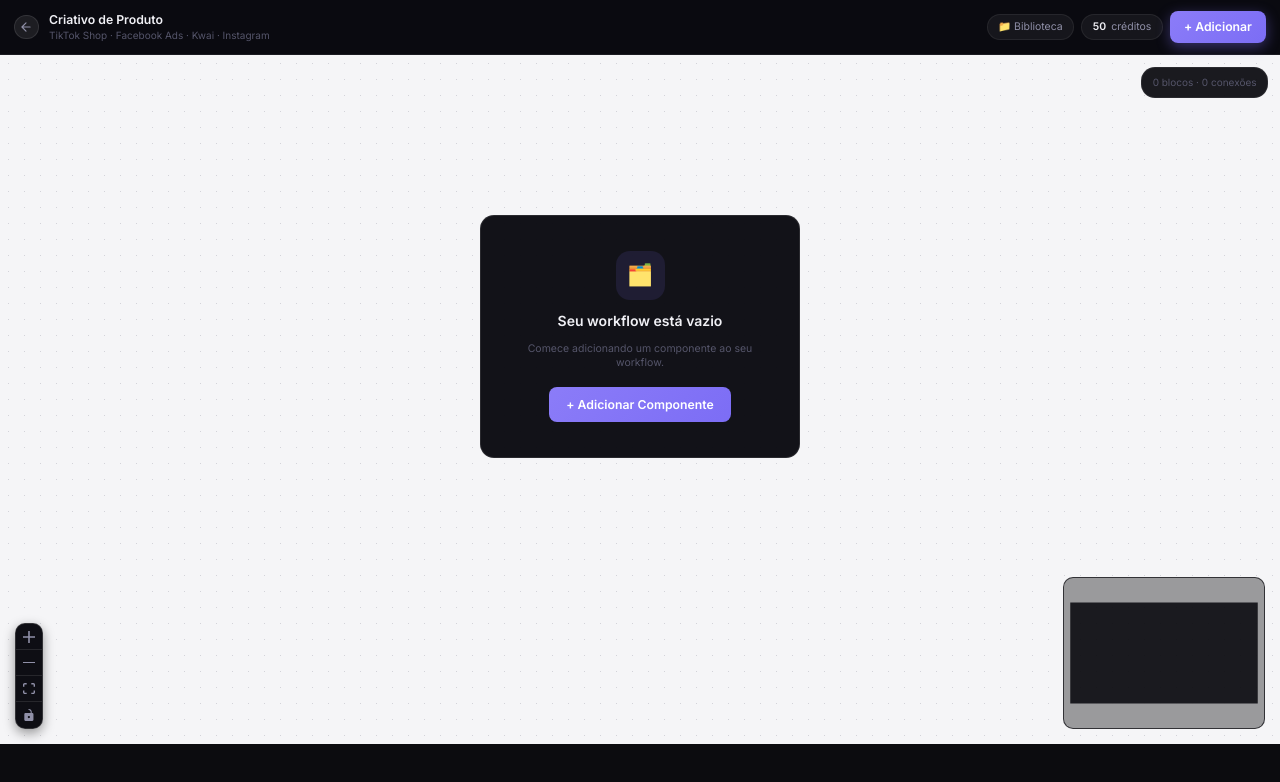
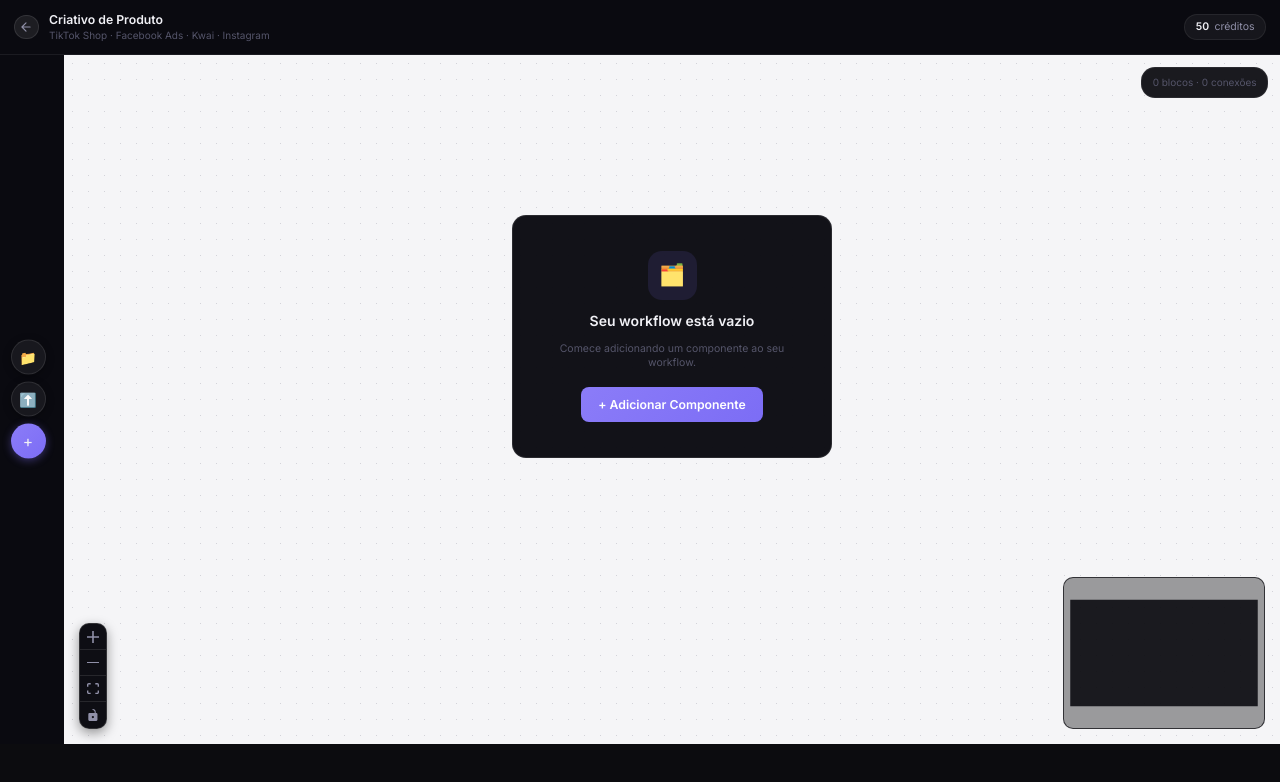
Before and after one commit to contatomadameka-maker/clipforge, a Next.js app in the folder frontend/: page /tiktok in a window 1280 px wide. Shown: the top 782 px of the page. Built offline with nearby package versions, Linux system fonts and the light colour scheme.

Commit message:
Update canvas.tsx

```diff
--- a/frontend/app/tiktok/canvas.tsx
+++ b/frontend/app/tiktok/canvas.tsx
@@ -621,6 +621,8 @@ export default function TikTokCanvasInner() {
   const [rfInstance, setRfInstance] = useState<any>(null);
   const [showAddModal, setShowAddModal] = useState(false);
   const [showLibrary, setShowLibrary] = useState(false);
+  const [pendingConnection, setPendingConnection] = useState<{ sourceId: string; position: { x: number; y: number } } | null>(null);
+  const connectingNodeId = useRef<string | null>(null);
   const reactFlowWrapper = useRef<HTMLDivElement>(null);
   const [userCredits, setUserCredits] = useState<number>(50);
   const [creditModal, setCreditModal] = useState<{ needed: number; have: number } | null>(null);
@@ -640,6 +642,26 @@ export default function TikTokCanvasInner() {
 
   const onConnect = useCallback((params: Connection) => setEdges(eds => addEdge({ ...params, animated: true, style: { stroke: "#7c6df5", strokeWidth: 2 } }, eds)), [setEdges]);
 
+  const onConnectStart = useCallback((_: any, { nodeId }: { nodeId: string | null }) => {
+    connectingNodeId.current = nodeId;
+  }, []);
+
+  const onConnectEnd = useCallback((event: MouseEvent | TouchEvent) => {
+    const sourceId = connectingNodeId.current;
+    connectingNodeId.current = null;
+    if (!sourceId || !rfInstance || !reactFlowWrapper.current) return;
+
+    const targetIsPane = (event.target as HTMLElement)?.classList?.contains("react-flow__pane");
+    if (!targetIsPane) return; // soltou em cima de um nó existente — deixa o onConnect normal cuidar
+
+    const clientX = "touches" in event ? event.touches[0]?.clientX : (event as MouseEvent).clientX;
+    const clientY = "touches" in event ? event.touches[0]?.clientY : (event as MouseEvent).clientY;
+    const flowPos = rfInstance.screenToFlowPosition({ x: clientX, y: clientY });
+
+    setPendingConnection({ sourceId, position: flowPos });
+    setShowAddModal(true);
+  }, [rfInstance]);
+
   function addNode(type: BlockType, role?: MidiaRole, position?: { x: number; y: number }) {
     const id = nextId();
     const pos = position || { x: 300 + Math.random() * 200, y: 100 + Math.random() * 300 };
@@ -649,6 +671,11 @@ export default function TikTokCanvasInner() {
     setNodes(nds => [...nds, { id, type, position: pos, data: base }]);
     setSelectedNodeId(id);
     setShowAddModal(false);
+
+    if (pendingConnection) {
+      setEdges(eds => addEdge({ id: `e-${pendingConnection.sourceId}-${id}`, source: pendingConnection.sourceId, target: id, animated: true, style: { stroke: "#7c6df5", strokeWidth: 2 } }, eds));
+      setPendingConnection(null);
+    }
   }
 
   function updateNodeData(id: string, patch: Partial<BlockData>) {
@@ -783,17 +810,9 @@ export default function TikTokCanvasInner() {
           <div><p className="text-sm font-bold text-[#f0f0f5]">Criativo de Produto</p><p className="text-[10px] text-[#55556a]">TikTok Shop · Facebook Ads · Kwai · Instagram</p></div>
         </div>
         <div className="flex items-center gap-2">
-          <button onClick={() => setShowLibrary(v => !v)} className="flex items-center gap-1.5 px-3 py-1.5 rounded-lg text-xs cursor-pointer border-none" style={{ background: "rgba(255,255,255,0.05)", color: "#9090a8", border: "0.5px solid rgba(255,255,255,0.07)" }}>
-            📁 Biblioteca
-          </button>
           <div className="flex items-center gap-1.5 text-xs text-[#9090a8] px-3 py-1.5 rounded-lg" style={{ background: "rgba(255,255,255,0.05)", border: "0.5px solid rgba(255,255,255,0.07)" }}>
             <span className="font-semibold text-[#f0f0f5]">{userCredits.toLocaleString()}</span> créditos
           </div>
-          <button type="button" onClick={() => setShowAddModal(true)}
-            className="flex items-center gap-2 px-4 py-2 rounded-[8px] text-sm font-semibold cursor-pointer border-none"
-            style={{ background: "linear-gradient(135deg,#8b7cf8,#7c6df5)", color: "#fff", boxShadow: "0 4px 14px rgba(124,109,245,0.4)" }}>
-            + Adicionar
-          </button>
         </div>
       </div>
 
@@ -812,16 +831,53 @@ export default function TikTokCanvasInner() {
         </div>
       )}
 
-      {showAddModal && <AddComponentModal onAdd={(type, role) => addNode(type, role)} onClose={() => setShowAddModal(false)} />}
+      {showAddModal && <AddComponentModal onAdd={(type, role) => addNode(type, role, pendingConnection?.position)} onClose={() => { setShowAddModal(false); setPendingConnection(null); }} />}
 
       <div className="flex-1 relative overflow-hidden" ref={reactFlowWrapper} style={{ height: "calc(100vh - 112px)" }} onDrop={handleDrop} onDragOver={e => e.preventDefault()}>
-        <div style={{ marginRight: (selectedNode || showLibrary) ? "288px" : "0", height: "100%" }}>
+
+        {/* Barra lateral persistente — sempre visível, igual ao PipClip */}
+        <div className="absolute top-1/2 left-3 -translate-y-1/2 flex flex-col gap-2 z-40">
+          <button type="button" onClick={() => setShowLibrary(v => !v)} title="Biblioteca de Mídia"
+            className="w-10 h-10 rounded-xl flex items-center justify-center text-base cursor-pointer border-none transition-all hover:scale-110"
+            style={{ background: showLibrary ? "rgba(124,109,245,0.25)" : "rgba(255,255,255,0.06)", border: `0.5px solid ${showLibrary ? "#7c6df5" : "rgba(255,255,255,0.1)"}`, boxShadow: "0 2px 8px rgba(0,0,0,0.3)" }}>
+            📁
+          </button>
+          <label title="Upload rápido de produto"
+            className="w-10 h-10 rounded-xl flex items-center justify-center text-base cursor-pointer border-none transition-all hover:scale-110"
+            style={{ background: "rgba(255,255,255,0.06)", border: "0.5px solid rgba(255,255,255,0.1)", boxShadow: "0 2px 8px rgba(0,0,0,0.3)" }}>
+            ⬆️
+            <input type="file" accept="image/*" className="hidden" onChange={async e => {
+              const file = e.target.files?.[0]; if (!file) return;
+              const id = nextId();
+              setNodes(nds => [...nds, { id, type: "midia", position: { x: 300 + Math.random() * 200, y: 150 + Math.random() * 200 }, data: { type: "midia", role: "produto", label: "midia", uploading: true } }]);
+              try {
+                const fd = new FormData(); fd.append("file", file);
+                const res = await fetch(`${API}/storage/upload/product-image`, { method: "POST", body: fd });
+                const data = await res.json();
+                updateNodeData(id, { imageUrl: data.url, uploading: false });
+              } catch {
+                const reader = new FileReader();
+                reader.onload = ev => updateNodeData(id, { imageUrl: ev.target?.result as string, uploading: false });
+                reader.readAsDataURL(file);
+              }
+            }} />
+          </label>
+          <button type="button" onClick={() => { setPendingConnection(null); setShowAddModal(true); }} title="Adicionar componente"
+            className="w-10 h-10 rounded-xl flex items-center justify-center text-lg cursor-pointer border-none transition-all hover:scale-110"
+            style={{ background: "linear-gradient(135deg,#8b7cf8,#7c6df5)", boxShadow: "0 2px 8px rgba(124,109,245,0.4)" }}>
+            +
+          </button>
+        </div>
+
+        <div style={{ marginLeft: "64px", marginRight: (selectedNode || showLibrary) ? "288px" : "0", height: "100%" }}>
           <ReactFlow
             nodes={nodesWithConfig}
             edges={edges}
             onNodesChange={onNodesChange}
             onEdgesChange={onEdgesChange}
             onConnect={onConnect}
+            onConnectStart={onConnectStart}
+            onConnectEnd={onConnectEnd}
             nodeTypes={nodeTypes}
             onInit={setRfInstance}
             onNodeClick={(_, node) => setSelectedNodeId(node.id)}
```
